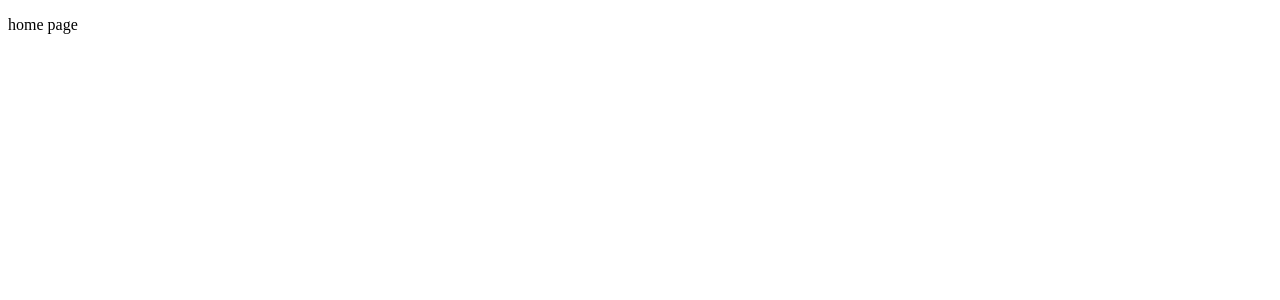
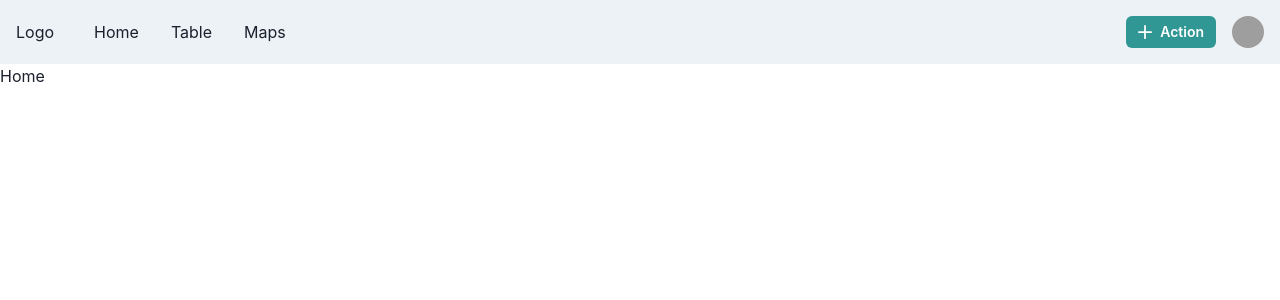
Before and after one commit to grabeTaka/default-react-project, a React (Create React App) app: page / in a window 1280 px wide. Shown: the top 300 px of the page. Built offline with nearby package versions, Linux system fonts and the light colour scheme; grey boxes are pictures that could not be loaded.

Commit message:
Add router and chakraUi to the project

```diff
--- a/package.json
+++ b/package.json
@@ -3,6 +3,10 @@
   "version": "0.1.0",
   "private": true,
   "dependencies": {
+    "@chakra-ui/icons": "^2.0.19",
+    "@chakra-ui/react": "^2.7.0",
+    "@emotion/react": "^11.11.1",
+    "@emotion/styled": "^11.11.0",
     "@testing-library/jest-dom": "^5.16.5",
     "@testing-library/react": "^13.4.0",
     "@testing-library/user-event": "^13.5.0",
@@ -13,9 +17,11 @@
     "@types/react-dom": "^18.2.4",
     "cypress": "^12.12.0",
     "cypress-file-upload": "^5.0.8",
+    "framer-motion": "^10.12.16",
     "papaparse": "^5.4.1",
     "react": "^18.2.0",
     "react-dom": "^18.2.0",
+    "react-router-dom": "^6.12.1",
     "react-scripts": "5.0.1",
     "typescript": "^4.9.5",
     "web-vitals": "^2.1.4"
--- a/src/App.tsx
+++ b/src/App.tsx
@@ -1,10 +1,22 @@
-import React from 'react';
+import { BrowserRouter as Router, Route, Routes } from 'react-router-dom';
+import Home from './components/home/index'
+import Maps from './components/maps/index'
+import Table from './components/table/index'
+import Header from './components/header/index'
 
+import { ChakraProvider } from '@chakra-ui/react'
 function App() {
   return (
-    <div className="main-container">
-      <p> home page </p>
-    </div>
+    <Router>
+      <ChakraProvider>
+        <Header/>
+        <Routes>
+            <Route path='/' Component={Home} />
+            <Route path='/maps' Component={Maps} />
+            <Route path='/table' Component={Table} />
+        </Routes>
+      </ChakraProvider>
+    </Router>
   );
 }
 
--- /dev/null
+++ b/src/components/header/index.tsx
@@ -0,0 +1,110 @@
+/* eslint-disable react-hooks/rules-of-hooks */
+import { ReactNode } from 'react';
+import { Link as RouterLink } from 'react-router-dom';
+import {
+  Box,
+  Flex,
+  Avatar,
+  HStack,
+  Link,
+  IconButton,
+  Button,
+  Menu,
+  MenuButton,
+  MenuList,
+  MenuItem,
+  MenuDivider,
+  useDisclosure,
+  useColorModeValue,
+  Stack,
+} from '@chakra-ui/react';
+import { HamburgerIcon, CloseIcon, AddIcon } from '@chakra-ui/icons';
+import { linksRoutes, linksRoutesTypes } from '../../constants/linksRoutes';
+
+const NavLink = ({ children }: { children: ReactNode }) => (
+  <Link
+    px={2}
+    py={1}
+    rounded={'md'}
+    _hover={{
+      textDecoration: 'none',
+      bg: useColorModeValue('gray.200', 'gray.700'),
+    }}
+    href={'#'}>
+    {children}
+  </Link>
+);
+
+export default function withAction() {
+  const { isOpen, onOpen, onClose } = useDisclosure();
+
+  return (
+    <>
+      <Box bg={useColorModeValue('gray.100', 'gray.900')} px={4}>
+        <Flex h={16} alignItems={'center'} justifyContent={'space-between'}>
+          <IconButton
+            size={'md'}
+            icon={isOpen ? <CloseIcon /> : <HamburgerIcon />}
+            aria-label={'Open Menu'}
+            display={{ md: 'none' }}
+            onClick={isOpen ? onClose : onOpen}
+          />
+          <HStack spacing={8} alignItems={'center'}>
+            <Box>Logo</Box>
+            <HStack
+              as={'nav'}
+              spacing={4}
+              display={{ base: 'none', md: 'flex' }}>
+              {linksRoutes.map((link: linksRoutesTypes) => (
+                <RouterLink to={link.value} className="nav-link">
+                    <NavLink key={link.value}>{link.name}</NavLink>
+                </RouterLink>
+              ))}
+            </HStack>
+          </HStack>
+          <Flex alignItems={'center'}>
+            <Button
+              variant={'solid'}
+              colorScheme={'teal'}
+              size={'sm'}
+              mr={4}
+              leftIcon={<AddIcon />}>
+              Action
+            </Button>
+            <Menu>
+              <MenuButton
+                as={Button}
+                rounded={'full'}
+                variant={'link'}
+                cursor={'pointer'}
+                minW={0}>
+                <Avatar
+                  size={'sm'}
+                  src={
+                    'https://images.unsplash.com/photo-1493666438817-866a91353ca9?ixlib=rb-0.3.5&q=80&fm=jpg&crop=faces&fit=crop&h=200&w=200&s=b616b2c5b373a80ffc9636ba24f7a4a9'
+                  }
+                />
+              </MenuButton>
+              <MenuList>
+                <MenuItem>Link 1</MenuItem>
+                <MenuItem>Link 2</MenuItem>
+                <MenuDivider />
+                <MenuItem>Link 3</MenuItem>
+              </MenuList>
+            </Menu>
+          </Flex>
+        </Flex>
+
+        {isOpen ? (
+          <Box pb={4} display={{ md: 'none' }}>
+            <Stack as={'nav'} spacing={4}>
+              {linksRoutes.map((link: linksRoutesTypes) => (
+                <NavLink key={link.value}>{link.name}</NavLink>
+              ))}
+            </Stack>
+          </Box>
+        ) : null}
+      </Box>
+    </>
+  );
+}
--- /dev/null
+++ b/src/components/home/index.tsx
@@ -0,0 +1,14 @@
+
+import React, { Component } from 'react';
+
+class Home extends Component {
+  render() {
+    return (
+      <div>
+        <h2>Home</h2>
+      </div>
+    );
+  }
+}
+
+export default Home;
--- /dev/null
+++ b/src/components/maps/index.tsx
@@ -0,0 +1,14 @@
+
+import React, { Component } from 'react';
+
+class Maps extends Component {
+  render() {
+    return (
+      <div>
+        <h2>Maps</h2>
+      </div>
+    );
+  }
+}
+
+export default Maps;
--- /dev/null
+++ b/src/components/table/index.tsx
@@ -0,0 +1,14 @@
+
+import React, { Component } from 'react';
+
+class Table extends Component {
+  render() {
+    return (
+      <div>
+        <h2>Table</h2>
+      </div>
+    );
+  }
+}
+
+export default Table;
--- /dev/null
+++ b/src/constants/linksRoutes/index.tsx
@@ -0,0 +1,16 @@
+export const linksRoutes = [
+	{
+		value: '/',
+		name: 'Home'
+	},
+	{
+		value: '/table',
+		name: 'Table'
+	},
+	{
+		value: '/maps',
+		name: 'Maps'
+	},
+]
+
+export type linksRoutesTypes = {value: string, name: string}
--- a/src/index.tsx
+++ b/src/index.tsx
@@ -7,6 +7,6 @@ const root = ReactDOM.createRoot(
 );
 root.render(
   <React.StrictMode>
-    <App />
+      <App />
   </React.StrictMode>
 );
```
Also changed, not shown: 1 other file (tests, documents, lock files or other folders).
